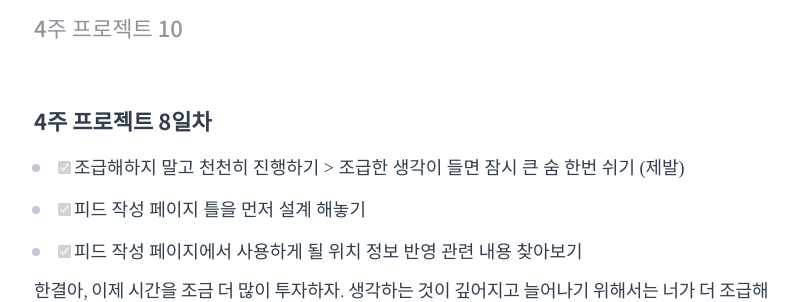
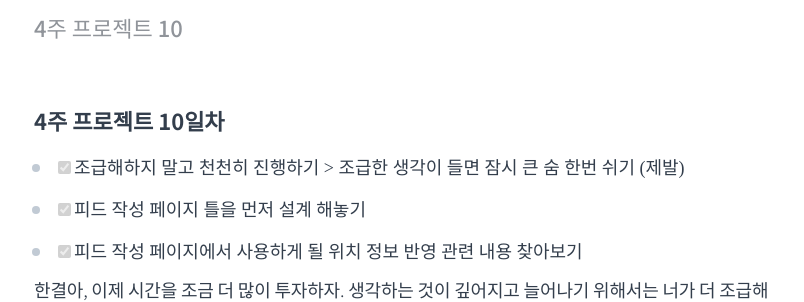
Before and after one commit to hankyeolk/hankyeolk.github.io, a Jekyll site: the page built from TIL/124_2020.10.16.md, in a window 1280 px wide. Shown: the part 237-539 px from the top of the page, without its empty margins (231-1035 px from the left). Built offline with Jekyll 4.4.1, drawn with Linux system fonts in a browser that asks for light colours; some web fonts are replaced.

Commit message:
project date modify

```diff
--- a/TIL/124_2020.10.16.md
+++ b/TIL/124_2020.10.16.md
@@ -12,7 +12,7 @@
 order: 124
 ---
 
-## 4주 프로젝트 8일차
+## 4주 프로젝트 10일차
 
 - [x] 조급해하지 말고 천천히 진행하기 > 조급한 생각이 들면 잠시 큰 숨 한번 쉬기 (제발) <br />
 - [x] 피드 작성 페이지 틀을 먼저 설계 해놓기 <br />
```
Also changed, not shown: TIL/123_2020.10.15.md (+1 -1 lines), TIL/125_2020.10.17.md (+1 -1 lines).
